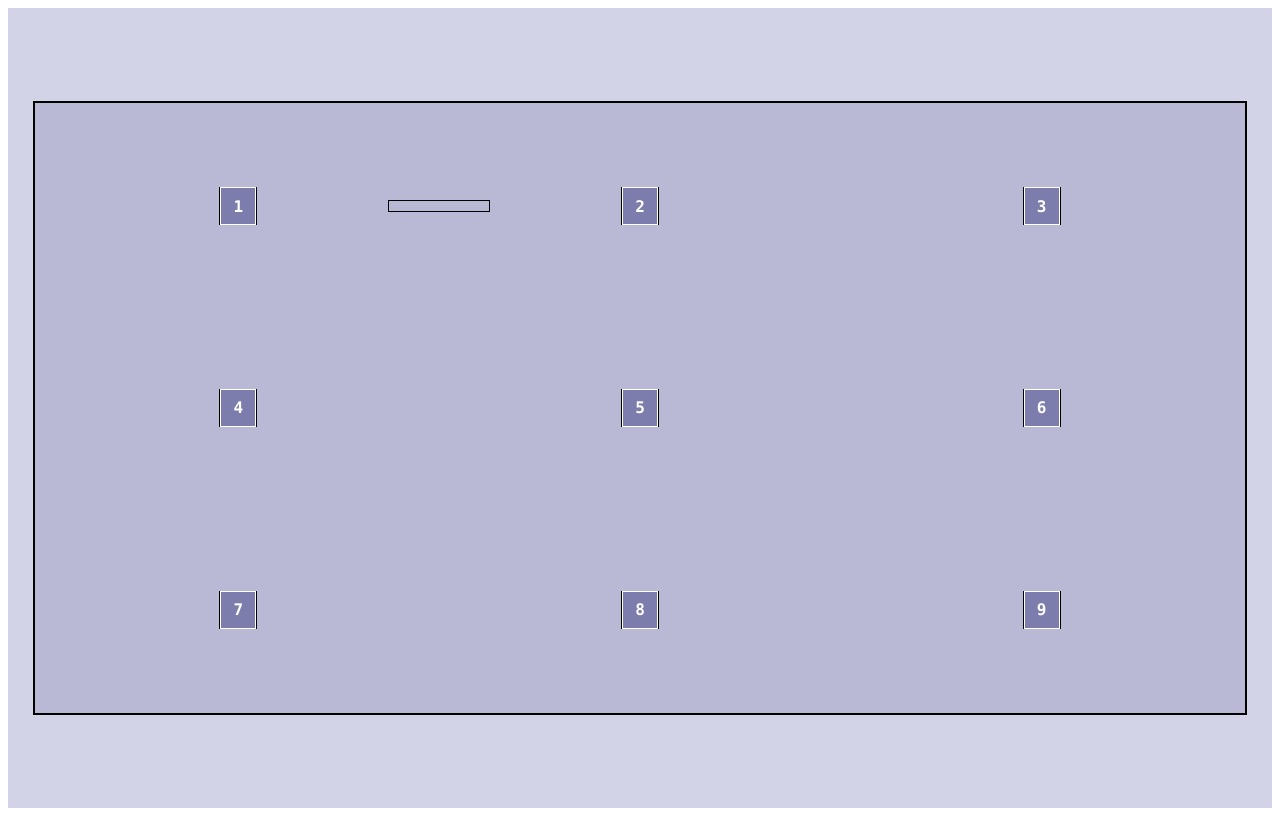
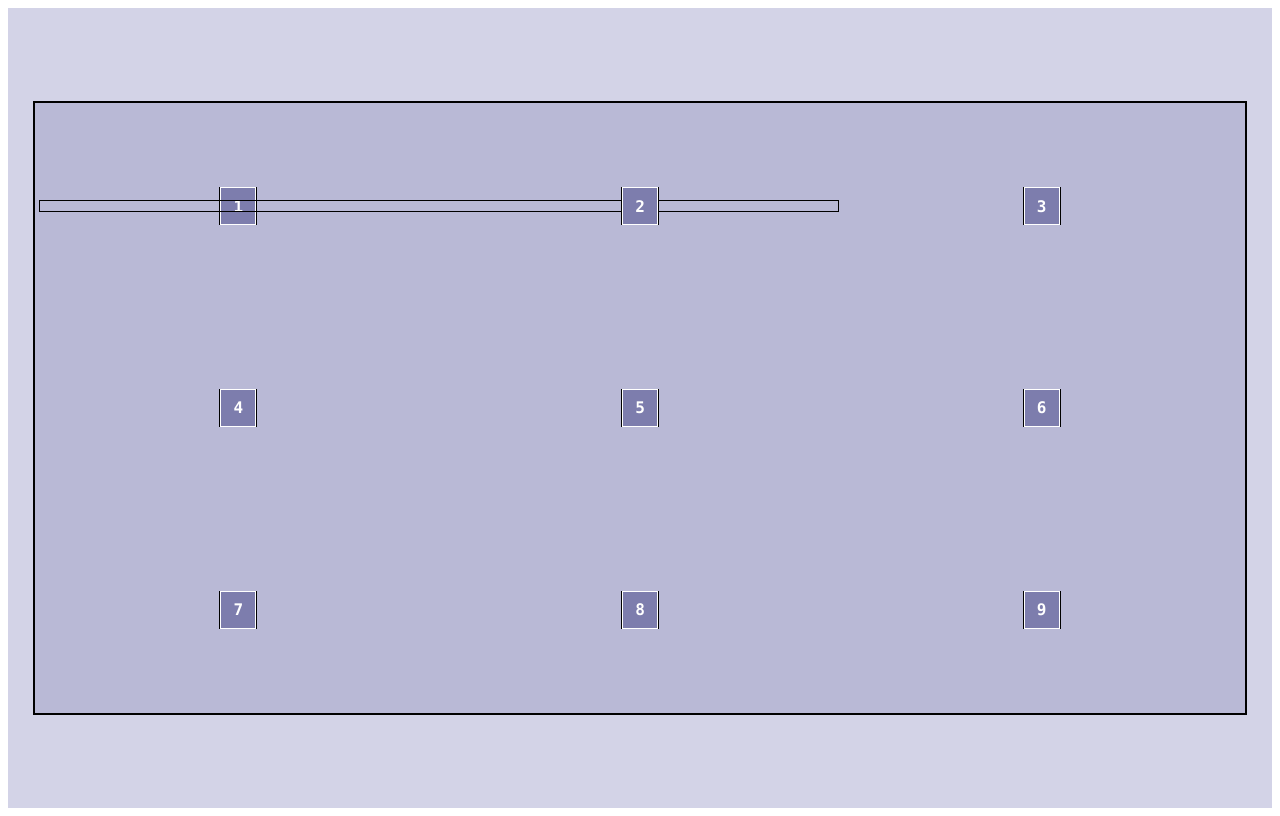
Before and after one commit to ddfilipov/css-arrows, a plain HTML site: page index.html in a window 1280 px wide. Drawn offline with Linux system fonts and the light colour scheme.

Commit message:
some tests

```diff
--- a/index.css
+++ b/index.css
@@ -52,9 +52,9 @@ body {
 }
 
 .arrow {
-    width: 100px;
+    width: 100%;
     height: 10px;
-    /* position: relative; */
+    /* position: absolute; */
     border: 1px solid black;
     grid-row-start: 1;
     grid-row-end: 2;
```
